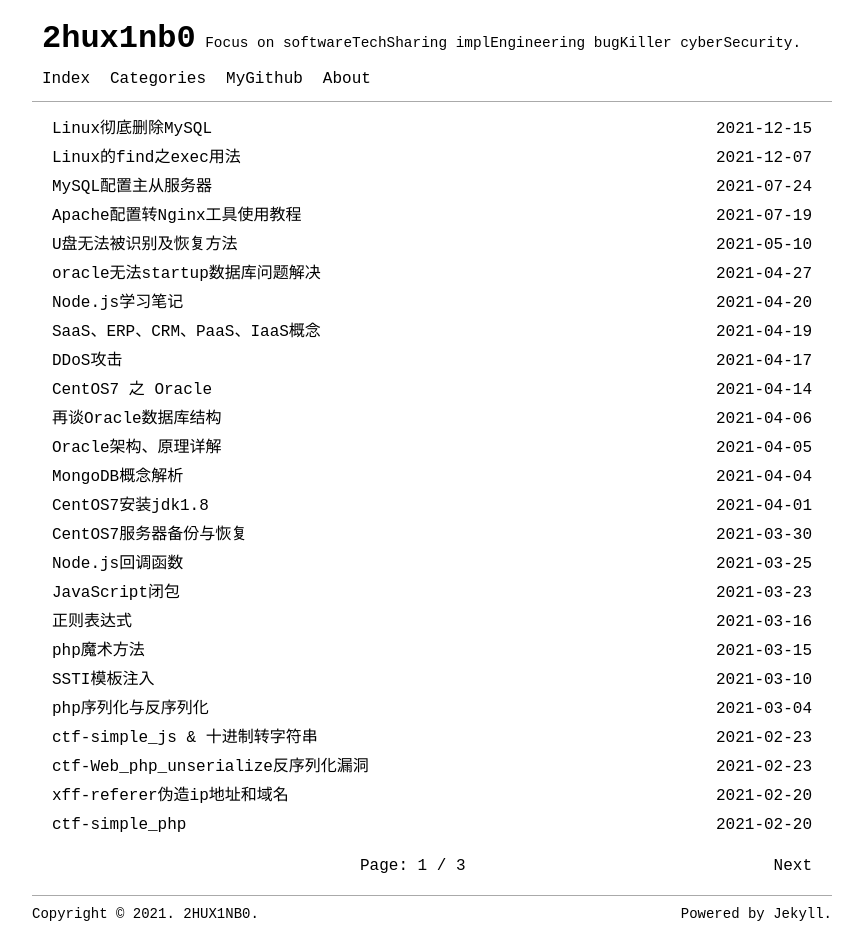
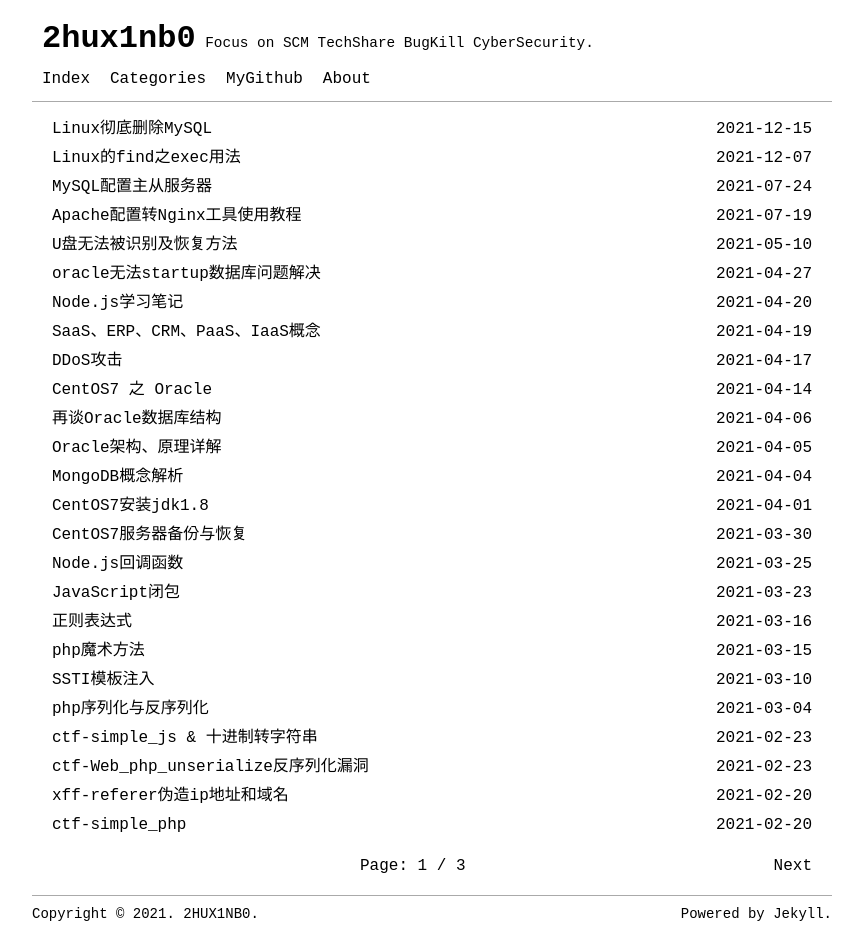
Before and after one commit to 2hux1nb0/2hux1nb0.github.io, a Jekyll site: the page built from index.html, in a window 1280 px wide. Shown: the whole page, without its empty margins (208-1068 px from the left). Built offline with Jekyll 4.4.1, drawn with Linux system fonts in a browser that asks for light colours; the list of posts is cut into pages by our own code.

Commit message:
Update _config.yml

```diff
--- a/_config.yml
+++ b/_config.yml
@@ -6,8 +6,8 @@ title: 2hux1nb0
 email: 1321376990@qq.com
 name: Piter Ju
 description: >- # this means to ignore newlines until "baseurl:"
-  Focus on softwareTechSharing implEngineering bugKiller cyberSecurity.
-keywords: [cybersecurity/bugkiller/softwaretech/engineimpl]
+  Focus on SCM TechShare BugKill CyberSecurity.
+keywords: [SCM/cybersecurity/bugkill/techshare]
 baseurl: '' # the subpath of your site, e.g. /`blog
 url: '' # the base hostname & protocol for your site, e.g. <http://example.com
 domain: '2HUX1NB0' # the domain name for your site, e.g. example.com
```
